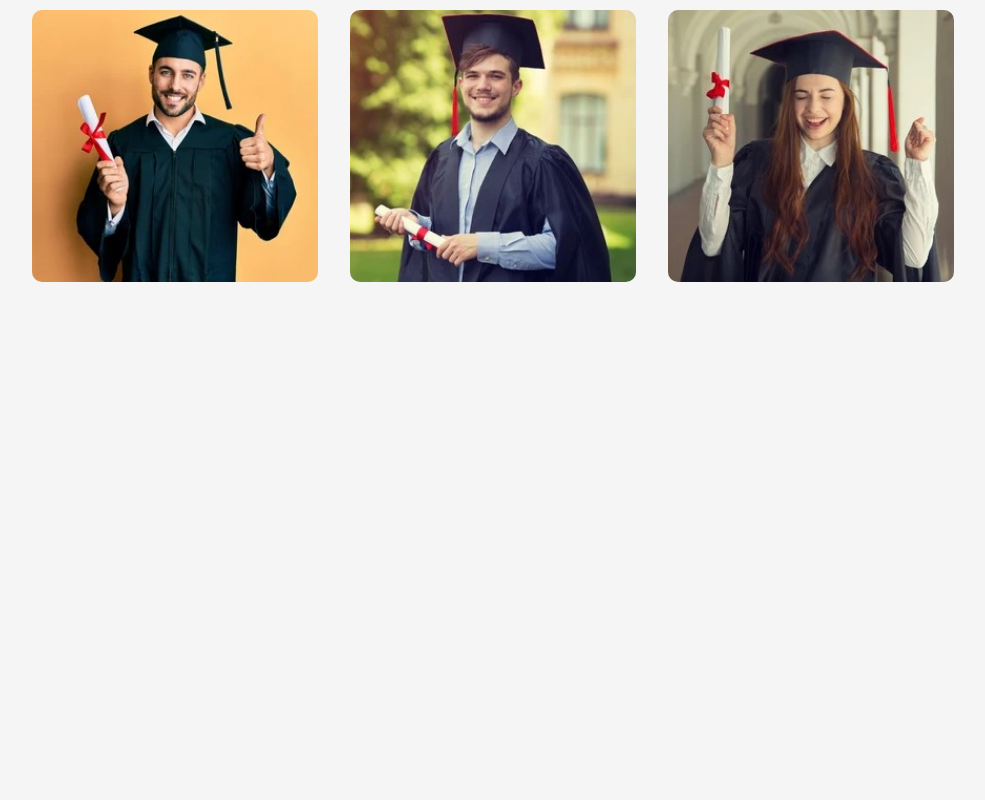
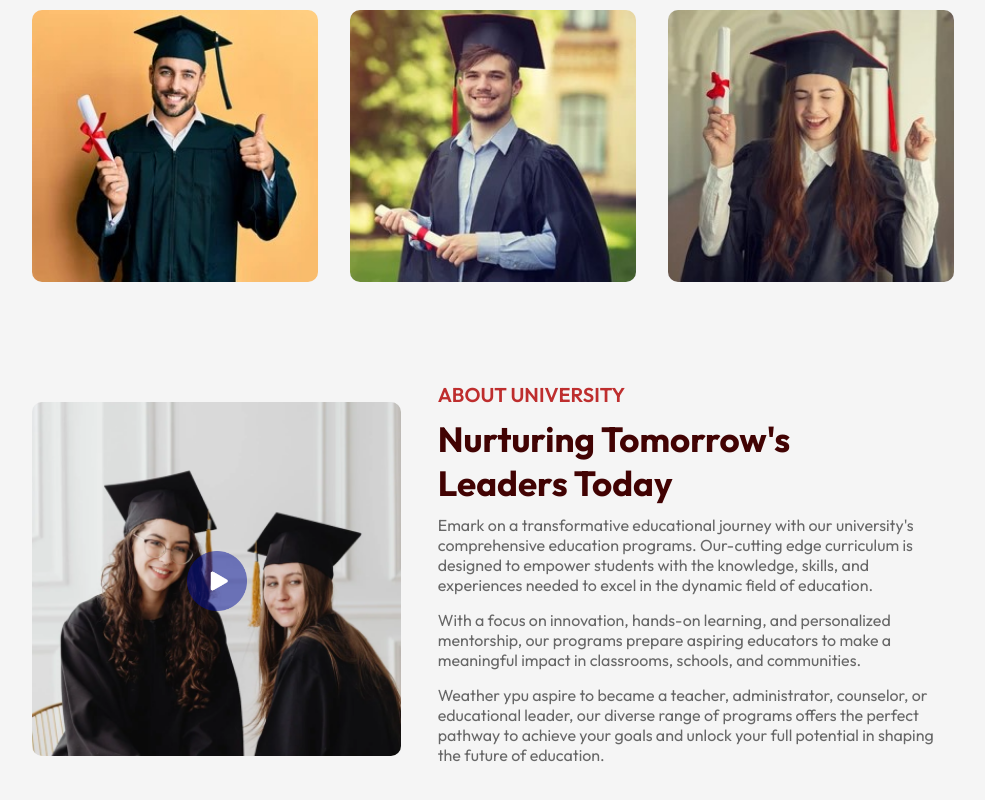
Before and after one commit to tanisha1527/React-project5, a React (Vite) app: page / in a window 1280 px wide. Shown: the part 1020-1820 px from the top of the page, without its empty margins (147-1132 px from the left). Before the commit the page ends 1382 px from the top, so only its background shows below. Built offline with nearby package versions, Linux system fonts and the light colour scheme.

Commit message:
commit some changes

```diff
--- a/src/App.jsx
+++ b/src/App.jsx
@@ -3,6 +3,7 @@
 import Cover from './components/Cover/Cover'
 import Programs from './components/Programs/Programs'
 import Title from './components/Title/Title'
+import About from './components/About/About'
 
 const App = () => {
   return (
@@ -12,6 +13,7 @@
       <div className="container">
         <Title subTitle='Our PROGRAM' title='What We Offer' />
         <Programs />
+        <About/>
       </div>
     </div>
   )
--- /dev/null
+++ b/src/components/About/About.css
@@ -0,0 +1,47 @@
+.about{
+   margin: 100px auto;
+   display: flex;
+   align-items: center;
+   justify-content: space-between;
+   width: 90%;
+}
+
+.about-left{
+   flex-basis: 40%;
+   position: relative;
+}
+
+.about-right{
+   flex-basis: 56%;
+}
+
+.about-img{
+   width: 100%;
+   border-radius: 10px;
+}
+
+.play-icon{
+   width: 60px;
+   position: absolute;
+   top: 50%;
+   left: 50%;
+   transform: translate(-50%,-50%);
+}
+
+.about h3{
+   font-weight: 600;
+   font-size: 20px;
+   color: #be2e2e;
+}
+
+.about h2{
+  font-size: 35px;
+  color: #420303;
+  margin: 10px 0;
+  max-width: 400px;
+}
+
+.about p{
+   color: #676767;
+   margin-bottom: 15px;
+}
--- /dev/null
+++ b/src/components/About/About.jsx
@@ -0,0 +1,24 @@
+import React from 'react'
+import './About.css'
+import about_img from '../../assets/about.png'
+import play_icon from '../../assets/play-icon.png'
+
+const About = () => {
+  return (
+    <div className='about'>
+       <div className="about-left">
+         <img src={about_img} className='about-img' alt="" />
+         <img src={play_icon} className='play-icon' alt="" />
+       </div>
+       <div className="about-right">
+         <h3>ABOUT UNIVERSITY</h3>
+         <h2>Nurturing Tomorrow's Leaders Today</h2>
+         <p>Emark on a transformative educational journey with our university's comprehensive education programs. Our-cutting edge curriculum is designed to empower students with the knowledge, skills, and experiences needed to excel in the dynamic field of education.</p>
+         <p>With a focus on innovation, hands-on learning, and personalized mentorship, our programs prepare aspiring educators to make a meaningful impact in classrooms, schools, and communities.</p>
+         <p>Weather ypu aspire to became a teacher, administrator, counselor, or educational leader, our diverse range of programs offers the perfect pathway to achieve your goals and unlock your full potential in shaping the future of education.</p>
+       </div>
+    </div>
+  )
+}
+
+export default About
--- a/src/components/Title/Title.css
+++ b/src/components/Title/Title.css
@@ -2,14 +2,14 @@
    text-align: center;
    color: #d42424;
    font-size: 20px;
-   font-weight: 600;
+   font-weight: 500;
    text-transform: uppercase;
    margin: 70px 0 30px;
 }
 
 .title h2{
    font-size: 40px;
-   color: #a11313;
+   color: #be2e2e;
    margin-top: 5px;
    text-transform: none;
 }
```
